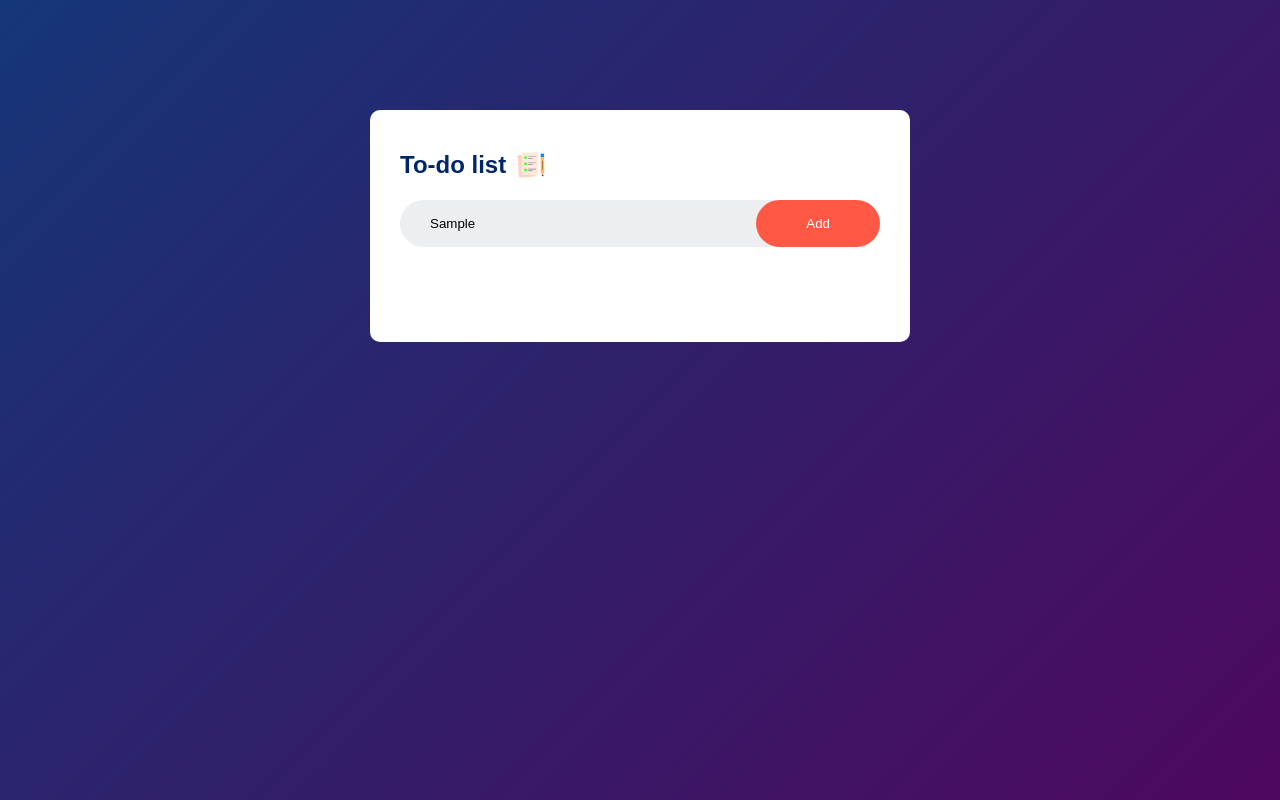
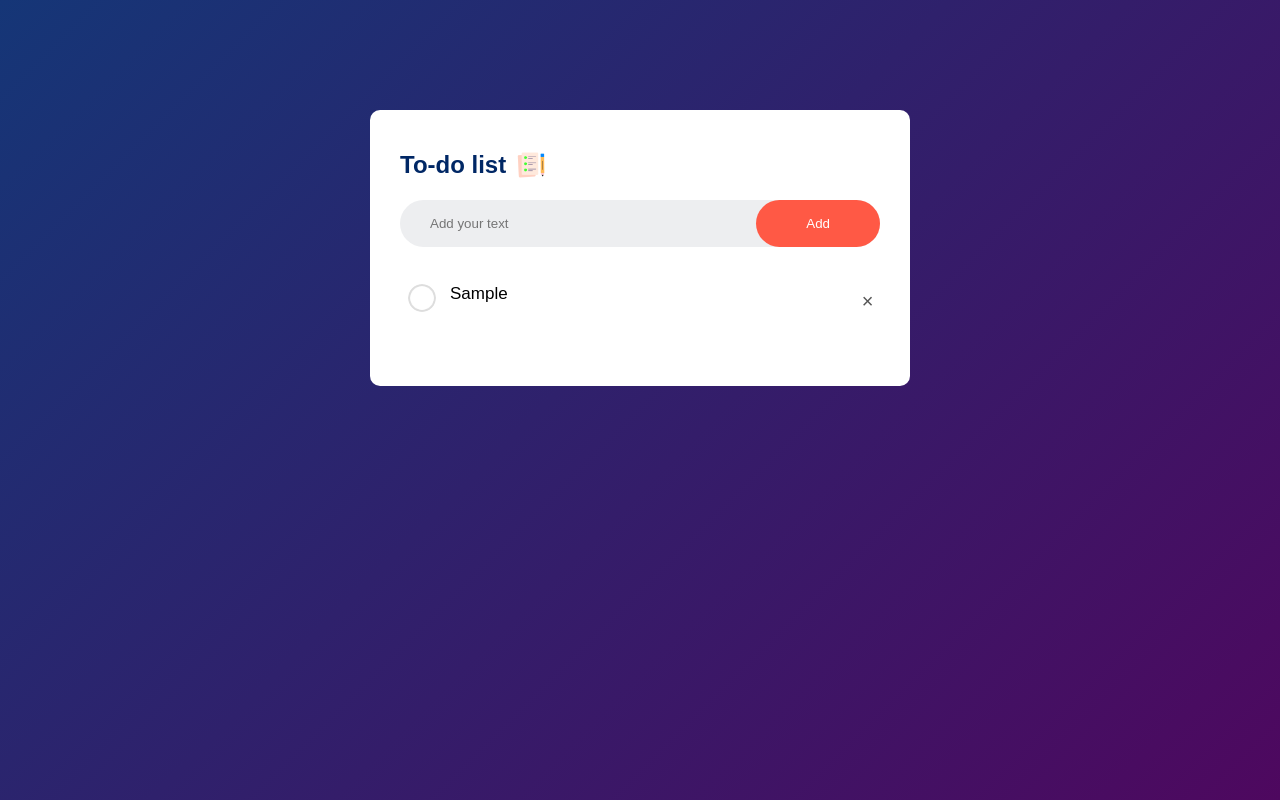
Before and after one commit to TheKatanaBearer/WAD-by-sir-rabeeh-, a plain HTML site: page To do app/index.html in a window 1280 px wide. Both pictures are taken after typing "Sample" into the empty fields and a click on the button "Add". Drawn offline with Linux system fonts and the light colour scheme.

Commit message:
completed..just comments left

```diff
--- a/To do app/index.html
+++ b/To do app/index.html
@@ -11,7 +11,7 @@
         <h2>To-do list <img src="images/icon.png" ></h2>
         <div class="row">
             <input type="text" id="input-box" placeholder="Add your text">
-            <button>Add</button>
+            <button onclick="addTask()">Add</button>
         </div>
         <ul id="list-container">
            <!-- <li class="checked">Task 1</li>
@@ -20,5 +20,7 @@
         </ul> -->
     </div>
     </div>
+
+    <script src="script.js"></script>
 </body>
 </html>
--- /dev/null
+++ b/To do app/script.js
@@ -0,0 +1,44 @@
+const inputBox = document.getElementById("input-box");
+const list_container = document.getElementById("list-container");
+
+function addTask(){
+    if(inputBox.value === ''){
+        alert("You must right something!")
+
+    }
+
+    else{
+        let li=document.createElement("li");
+        li.innerHTML= inputBox.value;
+        list_container.appendChild(li);
+        let span = document.createElement("span");
+        span.innerHTML = "\u00d7";
+        li.appendChild(span);
+    }
+
+    inputBox.value="";
+}
+
+
+list_container.addEventListener("click",function(e){
+    if(e.target.tagName === "LI"){
+        e.target.classList.toggle("checked");
+
+    }
+
+    else if(e.target.tagName === "SPAN"){
+        e.target.parentElement.remove();
+
+    }
+}, false);
+
+function saveData(){
+    localStorage.setItem("data", list_container.innerHTML);
+}
+
+function showTask(){
+    list_container.innerHTML = localStorage.getItem("data");
+
+}
+
+showTask();
--- a/To do app/style.css
+++ b/To do app/style.css
@@ -114,3 +114,24 @@ ul li.checked::before{
     background-image: url(images/checked.png);
 
 }
+
+ul li span{
+    position:absolute;
+    right:0;
+    bottom: 1px;
+    width:25px;
+    height: 25px;
+    font-size: 20px;
+    color:#555;
+    text-align: center;   /* this is to centre the span */
+    border-radius: 50px;
+
+
+
+}
+
+
+ul li span:hover{
+    background: #edeef0;
+
+}
```
